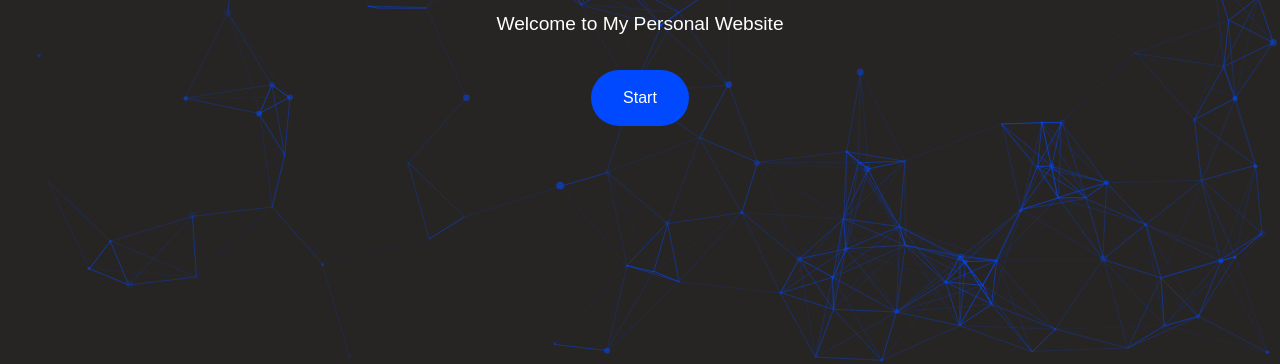
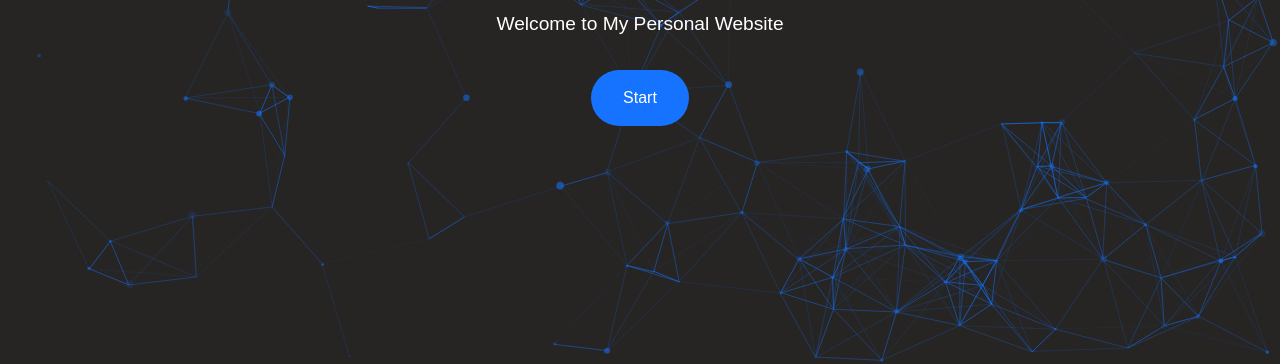
Before and after one commit to Mufacoderz/Personnal-Website, a website: page public/index.html in a window 1280 px wide. Shown: the part 436-800 px from the top of the page. Drawn offline with nearby package versions, Linux system fonts and the light colour scheme.

Commit message:
menyesuaikan warna start page

```diff
--- a/public/css/style.css
+++ b/public/css/style.css
@@ -45,7 +45,7 @@ body {
 }
 
 #start-button {
-    background: #0149FF;
+    background: #1573FF;
     color: #fff;
     border: none;
     padding: 1rem 2rem;
--- a/public/particles.json
+++ b/public/particles.json
@@ -8,7 +8,7 @@
       }
     },
     "color": {
-      "value": "#0149FF"
+      "value": "#1573FF"
     },
     "shape": {
       "type": "circle",
@@ -28,7 +28,7 @@
     "line_linked": {
       "enable": true,
       "distance": 120,
-      "color": "#0149FF",
+      "color": "#1573FF",
       "opacity": 0.8,
       "width": 1
     },
```
